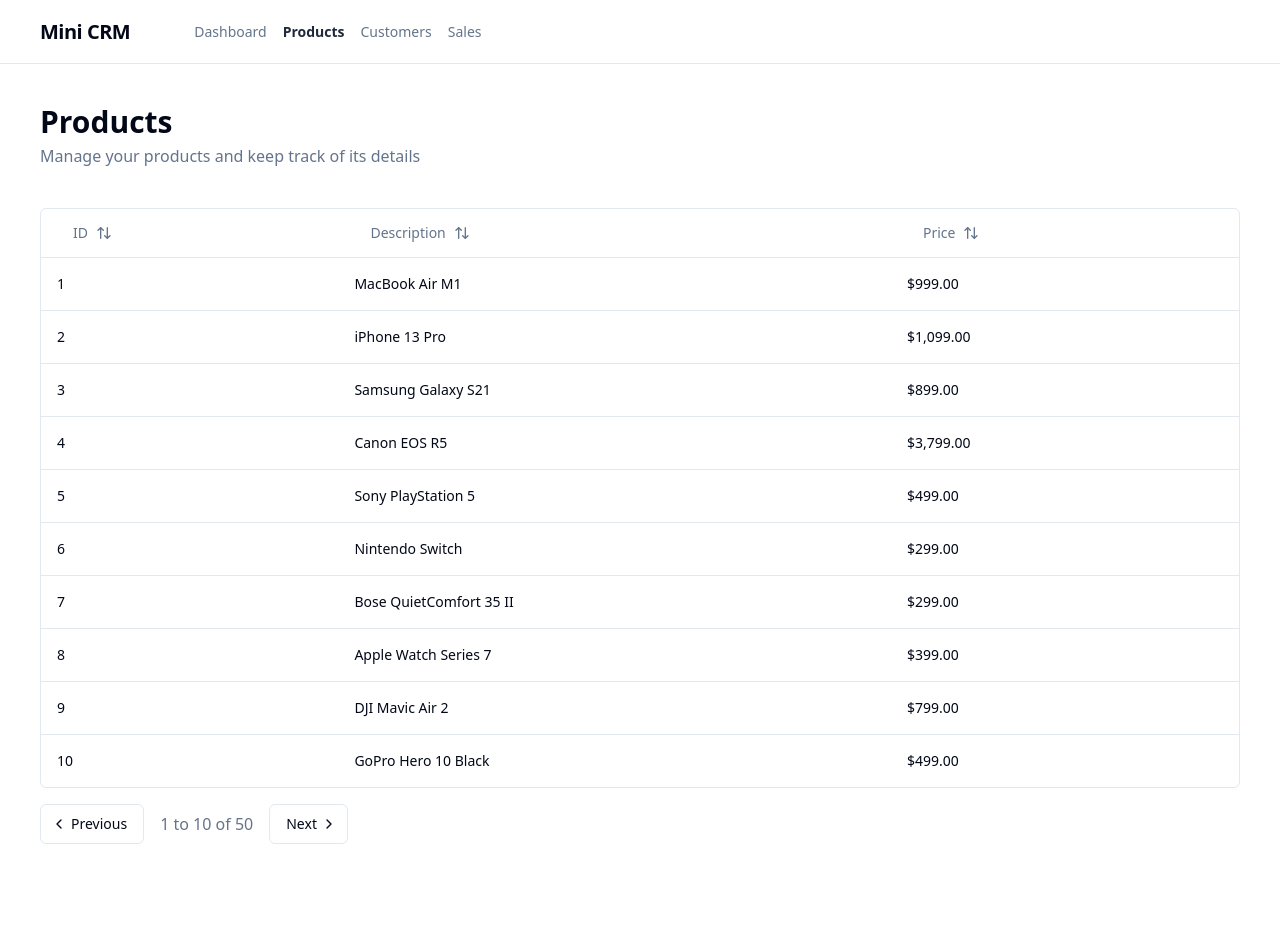
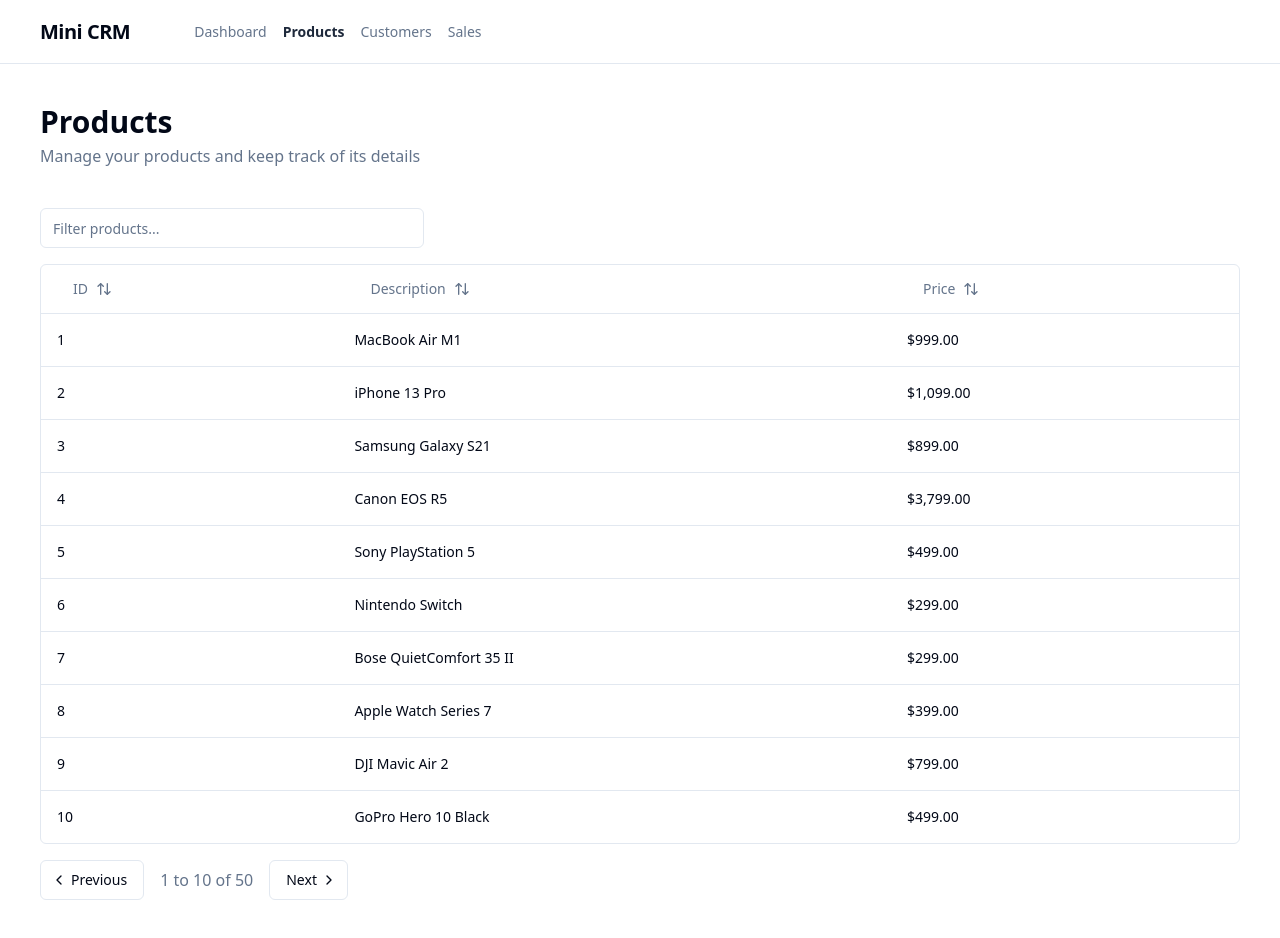
Before and after one commit to enzomazocorodrigues/mini-crm, a React (Vite) app: page / in a window 1280 px wide. Before the commit the page ends 884 px from the top, so only its background shows below. Built offline with nearby package versions, Linux system fonts and the light colour scheme.

Commit message:
feat: add filtering to DataTable

```diff
--- a/src/components/ui/DataTable.jsx
+++ b/src/components/ui/DataTable.jsx
@@ -2,6 +2,7 @@
 import {
   flexRender,
   getCoreRowModel,
+  getFilteredRowModel,
   getPaginationRowModel,
   getSortedRowModel,
   useReactTable,
@@ -26,23 +27,27 @@
   PaginationPrevious,
   PaginationItem
 } from "./Pagination"
+import { Input } from "./Input"
 
 function paginationInfo(table) {
+  const rows = table.getPaginationRowModel().rows.length
+  const totalRows = table.getFilteredRowModel().rows.length
   const rowsPerPage = table.getState().pagination.pageSize
-  const numberOfPages = table.getPageCount()
   const pageIndex = table.getState().pagination.pageIndex
-  const startRow = (pageIndex * rowsPerPage) + 1
-  const endRow = (pageIndex + 1) * rowsPerPage
-  const totalRows = rowsPerPage * numberOfPages
+
+  const startRow = (rowsPerPage * pageIndex) + Number(!!rows)
+  const endRow = (rowsPerPage * pageIndex) + rows
 
   return { startRow, endRow, totalRows }
 }
+
 
 export function DataTable({
   columns,
   data,
 }) {
   const [sorting, setSorting] = useState([])
+  const [columnFilters, setColumnFilters] = useState([])
   const table = useReactTable({
     data,
     columns,
@@ -50,8 +55,11 @@
     getPaginationRowModel: getPaginationRowModel(),
     onSortingChange: setSorting,
     getSortedRowModel: getSortedRowModel(),
+    onColumnFiltersChange: setColumnFilters,
+    getFilteredRowModel: getFilteredRowModel(),
     state: {
       sorting,
+      columnFilters
     },
   })
 
@@ -59,6 +67,14 @@
 
   return (
     <div className="flex flex-col gap-4">
+      <Input
+        placeholder="Filter products..."
+        value={(table.getColumn("description")?.getFilterValue()) ?? ""}
+        onChange={(event) =>
+          table.getColumn("description")?.setFilterValue(event.target.value)
+        }
+        className="w-full sm:max-w-sm"
+      />
       <div className="rounded-md border">
         <Table>
           <TableHeader>
```
